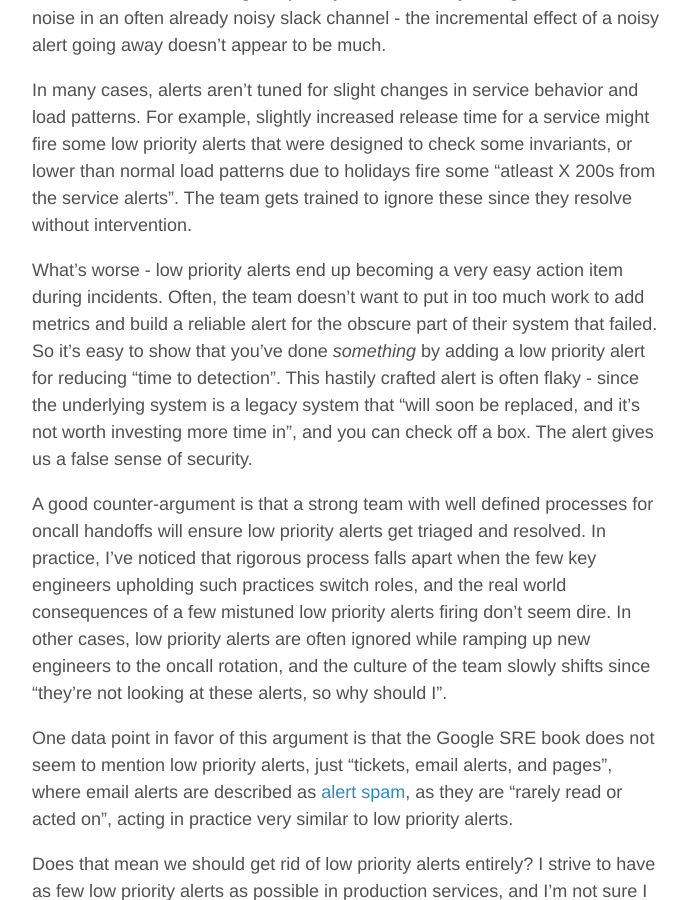
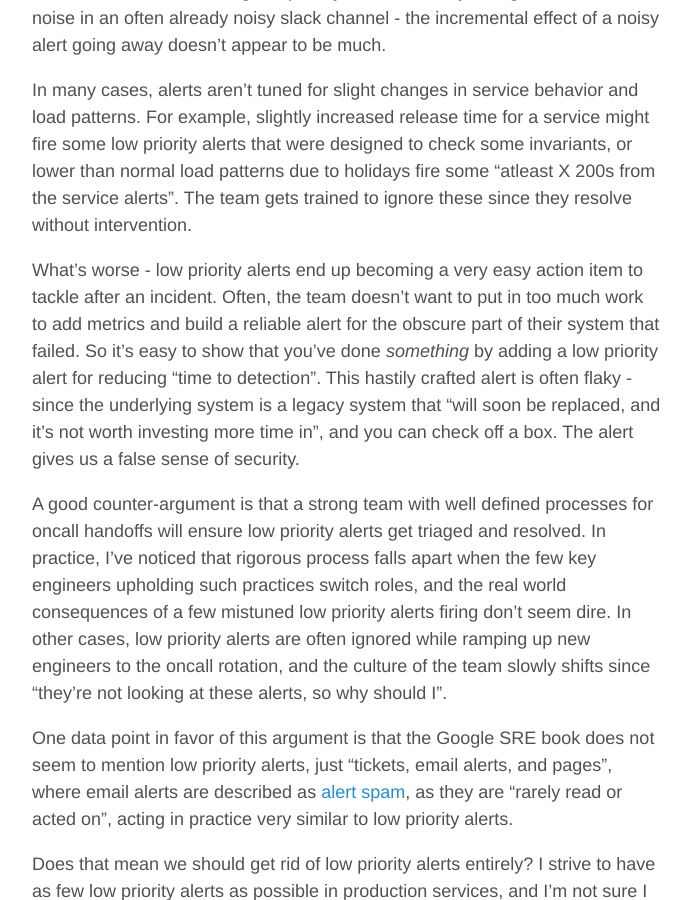
Before and after one commit to Utsav2/utsav2.github.io, a Jekyll site: the page built from _posts/2020-10-12-case-against-low-priority-alerts.md, in a window 1280 px wide and 900 px high, scrolled down 563 px. Shown: the whole window, without its empty margins (293-983 px from the left). Built offline with Jekyll 4.4.1, drawn with Linux system fonts in a browser that asks for light colours.

Commit message:
Update 2020-10-12-case-against-low-priority-alerts.md

```diff
--- a/_posts/2020-10-12-case-against-low-priority-alerts.md
+++ b/_posts/2020-10-12-case-against-low-priority-alerts.md
@@ -11,7 +11,7 @@ Low priority alerts have an extremely low barrier to entry - since they do not w
 
 In many cases, alerts aren't tuned for slight changes in service behavior and load patterns. For example, slightly increased release time for a service might fire some low priority alerts that were designed to check some invariants, or lower than normal load patterns due to holidays fire some "atleast X 200s from the service alerts". The team gets trained to ignore these since they resolve without intervention.
 
-What's worse - low priority alerts end up becoming a very easy action item during incidents. Often, the team doesn't want to put in too much work to add metrics and build a reliable alert for the obscure part of their system that failed. So it's easy to show that you've done _something_ by adding a low priority alert for reducing "time to detection". This hastily crafted alert is often flaky - since the underlying system is a legacy system that "will soon be replaced, and it's not worth investing more time in", and you can check off a box. The alert gives us a false sense of security.
+What's worse - low priority alerts end up becoming a very easy action item to tackle after an incident. Often, the team doesn't want to put in too much work to add metrics and build a reliable alert for the obscure part of their system that failed. So it's easy to show that you've done _something_ by adding a low priority alert for reducing "time to detection". This hastily crafted alert is often flaky - since the underlying system is a legacy system that "will soon be replaced, and it's not worth investing more time in", and you can check off a box. The alert gives us a false sense of security.
 
 A good counter-argument is that a strong team with well defined processes for oncall handoffs will ensure low priority alerts get triaged and resolved. In practice, I've noticed that rigorous process falls apart when the few key engineers upholding such practices switch roles, and the real world consequences of a few mistuned low priority alerts firing don't seem dire. In other cases, low priority alerts are often ignored while ramping up new engineers to the oncall rotation, and the culture of the team slowly shifts since "they're not looking at these alerts, so why should I".
 
```
